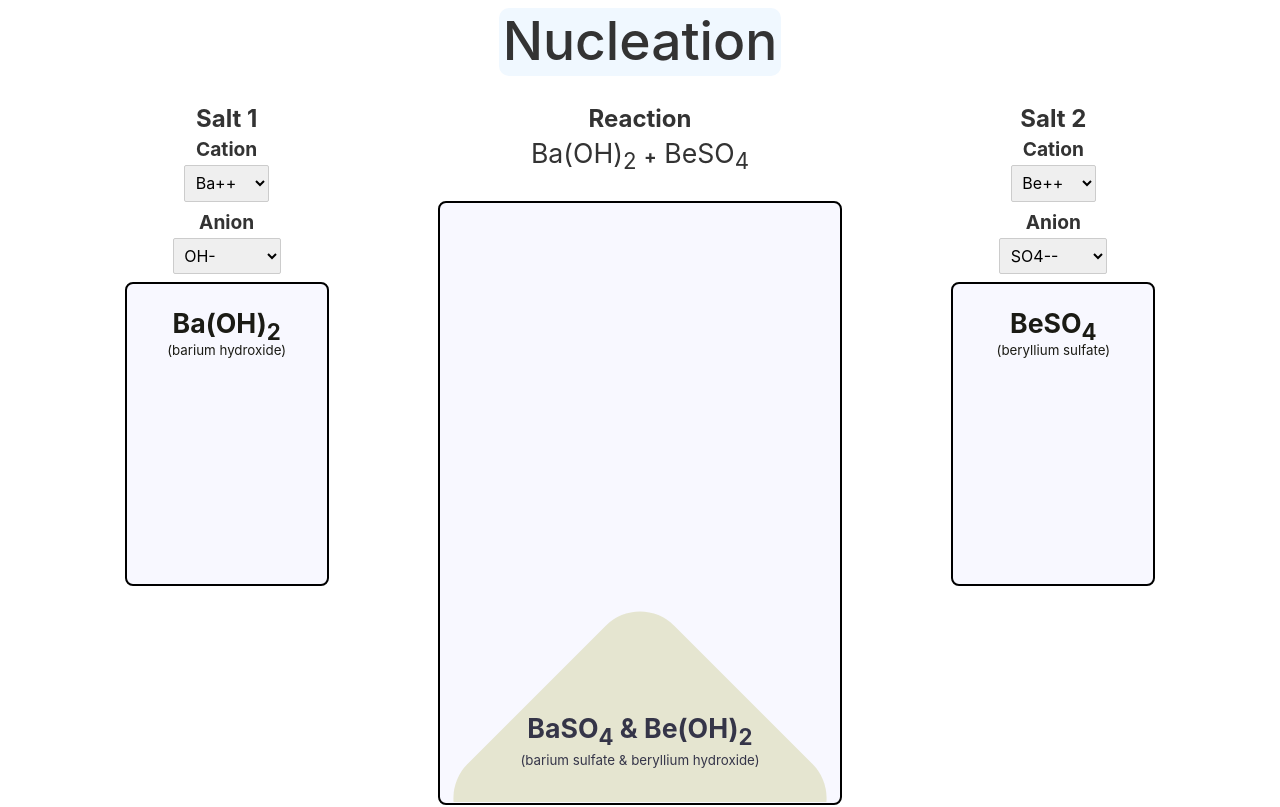
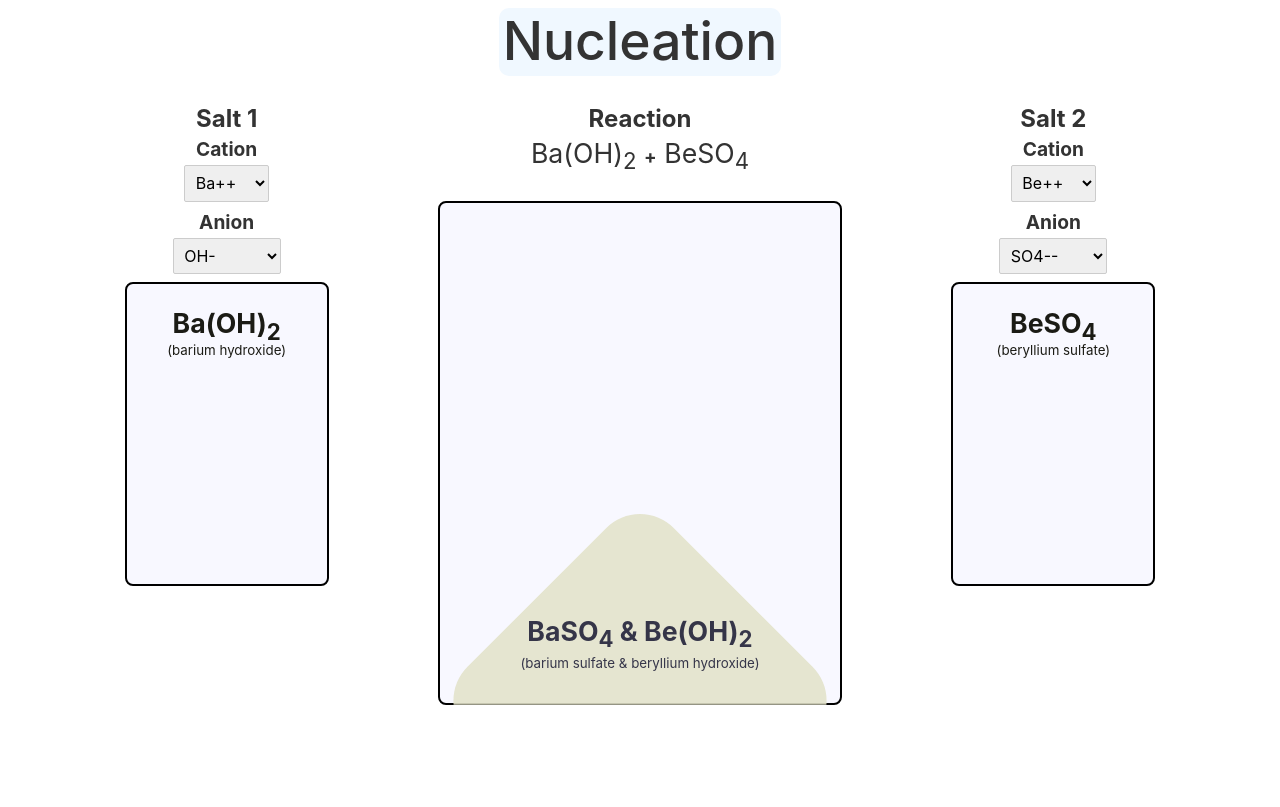
Before and after one commit to CaptainBoggle/nucleation, a Svelte app: page / in a window 1280 px wide. Shown: the top 807 px of the page. Built offline with nearby package versions, Linux system fonts and the light colour scheme.

Commit message:
Resize, middle box

```diff
--- a/src/App.svelte
+++ b/src/App.svelte
@@ -569,7 +569,7 @@ REACTION_TABLE: [
     height: 230px;
     width: 400px;
     margin-top: 298px;
-
+    transform: translateY(-42.3%);
     overflow: hidden;
   }
   h1 {
@@ -704,7 +704,7 @@ REACTION_TABLE: [
 
   #centralRectangle {
     width: 400px;
-    height: 600px;
+    height: 500px;
     margin: auto;
     border-radius: 8px;
     border: 2px solid black;
```
